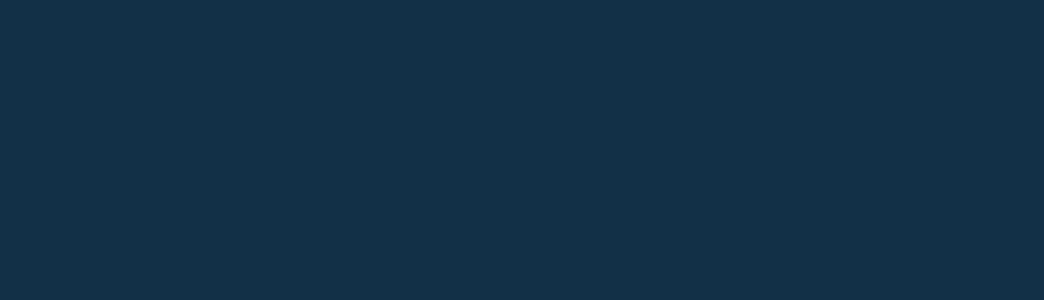
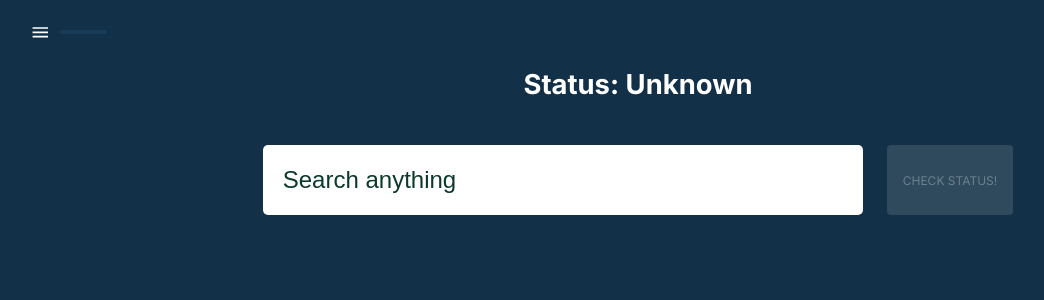
Before and after one commit to rachel-reese/BDC_app, a React (Create React App) app in the folder client/: page /checkstatus in a window 1280 px wide. Before the commit this address had no page. Shown: the top 300 px of the page, without its empty margins (2-1046 px from the left). Built offline with nearby package versions, Linux system fonts and the light colour scheme.

Commit message:
Device Search Component presentation layer complete

```diff
--- a/client/src/App.js
+++ b/client/src/App.js
@@ -5,6 +5,7 @@
 import { useMemo } from "react";
 import { BrowserRouter, Routes, Route, Navigate } from "react-router-dom";
 import Dashboard from "scenes/dashboard";
+import CheckStatus from "scenes/checkstatus";
 import Layout from "scenes/layout";
 
 
@@ -20,6 +21,7 @@
             <Route element={<Layout />}>
               <Route path="/" element={<Navigate to="/dashboard" replace />}/>
               <Route path="/dashboard" element={<Dashboard />}/>
+              <Route path="/checkstatus" element={<CheckStatus />}/>
             </Route>
           </Routes>
         </ThemeProvider>
--- /dev/null
+++ b/client/src/components/DeviceSearchBar/DeviceSearchBar.css
@@ -0,0 +1,81 @@
+@import url('https://fonts.googleapis.com/css2?family=Inter:wght@400;600;700&display=swap');
+
+*{
+    margin: 0;
+    padding: 0;
+    box-sizing: border-box;
+}
+
+
+.search-box{
+    background: #fff;
+    width: 600px;
+    border-radius: 5px;
+}
+.row{
+    display: flex;
+    align-items: center;
+    padding: 10px 20px;
+
+}
+.row{
+    display: flex;
+    align-items: center;
+    padding: 10px 20px;
+
+}
+
+input{
+    flex: 1;
+    height: 50px;
+    background: transparent;
+    border: 0;
+    outline: 0;
+    font-size: 1.5rem;
+    color:  #333;
+}
+
+
+button {
+    background: transparent;
+    border: 0;
+    outline: 0;
+}
+
+button .fa-solid{
+    width: 25px;
+    color: blue;
+    font-size: 1.5rem;
+    cursor: pointer;
+}
+
+::placeholder{
+    color: rgb(11, 58, 42);
+}
+
+
+.result-box ul{
+    border-top: 1px solid #999;
+    padding: 15px 10px;
+    font-family: "Kumbh Sans", sans-serif;
+    font-size: 20px;
+
+}
+.result-box ul li{
+    list-style: none;
+    border-radius: 3px;
+    padding: 15px 10px;
+    cursor: pointer;
+    color: #333;
+}
+
+.result-box ul li:hover{
+   background-color: aquamarine;
+}
+
+
+
+.result-box{
+    max-height: 300px;
+    overflow-y: scroll;
+}
--- /dev/null
+++ b/client/src/components/DeviceSearchBar/DeviceSearchBar.jsx
@@ -0,0 +1,112 @@
+import React from "react";
+import { useState } from "react";
+import "./DeviceSearchBar.css";
+import { Button, Grid } from "@mui/material";
+
+const DeviceSearchBar = () => {
+  const suggestionsList = [
+      "Aaryan",
+      "Dr.Li",
+      "Suprabhat",
+      "Rachel",
+      "Breathe DC",
+      "Sensors",
+    ];
+  const [suggestions, setSuggestions] = useState({
+    activeSuggestion: 0,
+    filteredSuggestions: [],
+    showSuggestions: false,
+    userInput: "",
+  });
+  const [status, setStatus] = useState("Unknown")
+  const handleCheckStatus = () => {
+
+    const options = ["Active", "Inactive"]
+    const choice = Math.floor(Math.random()*2)
+    setStatus(options[choice])
+  }
+  const handleChange = (event) => {
+
+    const userInput = event.currentTarget.value;
+
+    const filteredSuggestions = suggestionsList.filter(
+      (suggestion) =>
+        suggestion.toLowerCase().indexOf(userInput.toLowerCase()) > -1
+    );
+
+    setSuggestions({
+      activeSuggestion: 0,
+      filteredSuggestions,
+      showSuggestions: true,
+      userInput: event.currentTarget.value,
+    });
+  };
+  const handleListClick = (item) => {
+    setSuggestions({
+      activeSuggestion: 0,
+      filteredSuggestions: [],
+      showSuggestions: false,
+      userInput: item,
+    });
+  };
+  return (
+    <Grid container direction="column" justifyContent="space-around" alignItems="center" spacing={5} >
+      <Grid item>
+<h1>Status: {status}</h1>
+
+      </Grid>
+      <Grid item>
+        <Grid
+          container
+          direction="row"
+          justifyContent="center"
+          alignItems="stretch"
+          spacing={3}
+        >
+          <Grid item>
+            <div className="search-box">
+              <div className="row">
+                <input
+                  type="text"
+                  id="input-box"
+                  placeholder="Search anything"
+                  autoComplete="off"
+                  onChange={handleChange}
+                  value={suggestions.userInput}
+                />
+                <button>
+                  <i className="fa-solid fa-magnifying-glass"></i>
+                </button>
+              </div>
+
+              <div className="result-box">
+                {suggestions.showSuggestions ? (
+                  <ul>
+                    {suggestions.filteredSuggestions.map((item, index) => (
+                      <li
+                        key={item + index.toString()}
+                        onClick={() => handleListClick(item)}
+                      >
+                        {item}
+                      </li>
+                    ))}
+                  </ul>
+                ) : (
+                  <></>
+                )}
+              </div>
+            </div>
+          </Grid>
+
+          <Grid item>
+            <Button style={{ height: "70px" }} variant="contained" onClick={handleCheckStatus} disabled={!suggestionsList.includes(suggestions.userInput)}>
+              Check Status!
+            </Button>
+          </Grid>
+        </Grid>
+      </Grid>
+    </Grid>
+  );
+};
+
+export default DeviceSearchBar;
--- a/client/src/index.css
+++ b/client/src/index.css
@@ -6,5 +6,6 @@
 .app {
     height:100%;
     width:100%;
+
     font-family: "Inter", sans-serif;
 }
--- /dev/null
+++ b/client/src/scenes/checkstatus/index.js
@@ -0,0 +1,10 @@
+import React from 'react'
+import DeviceSearchBar from 'components/DeviceSearchBar/DeviceSearchBar'
+
+const CheckStatus = () => {
+  return (
+    <DeviceSearchBar/>
+  )
+}
+
+export default CheckStatus
```
